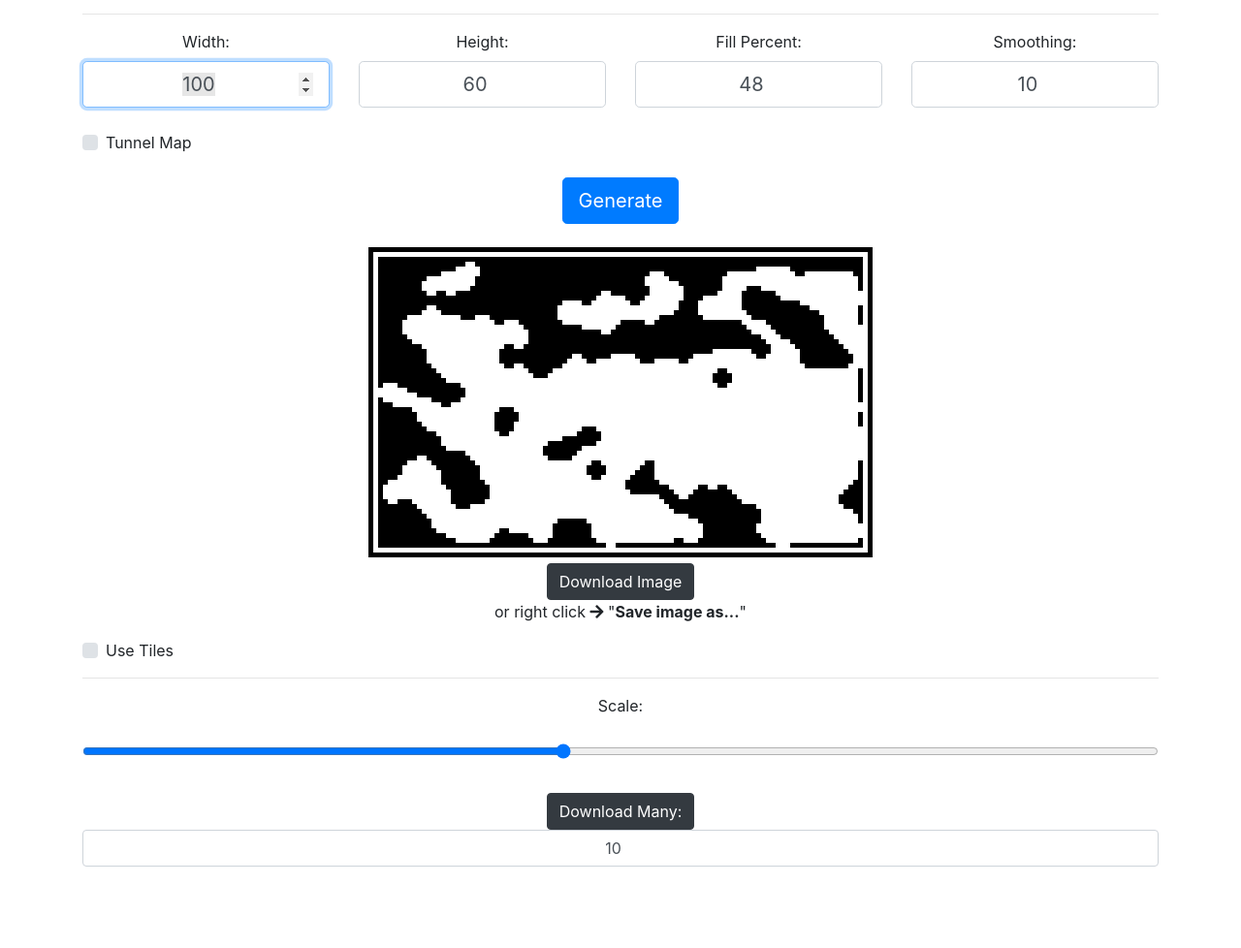
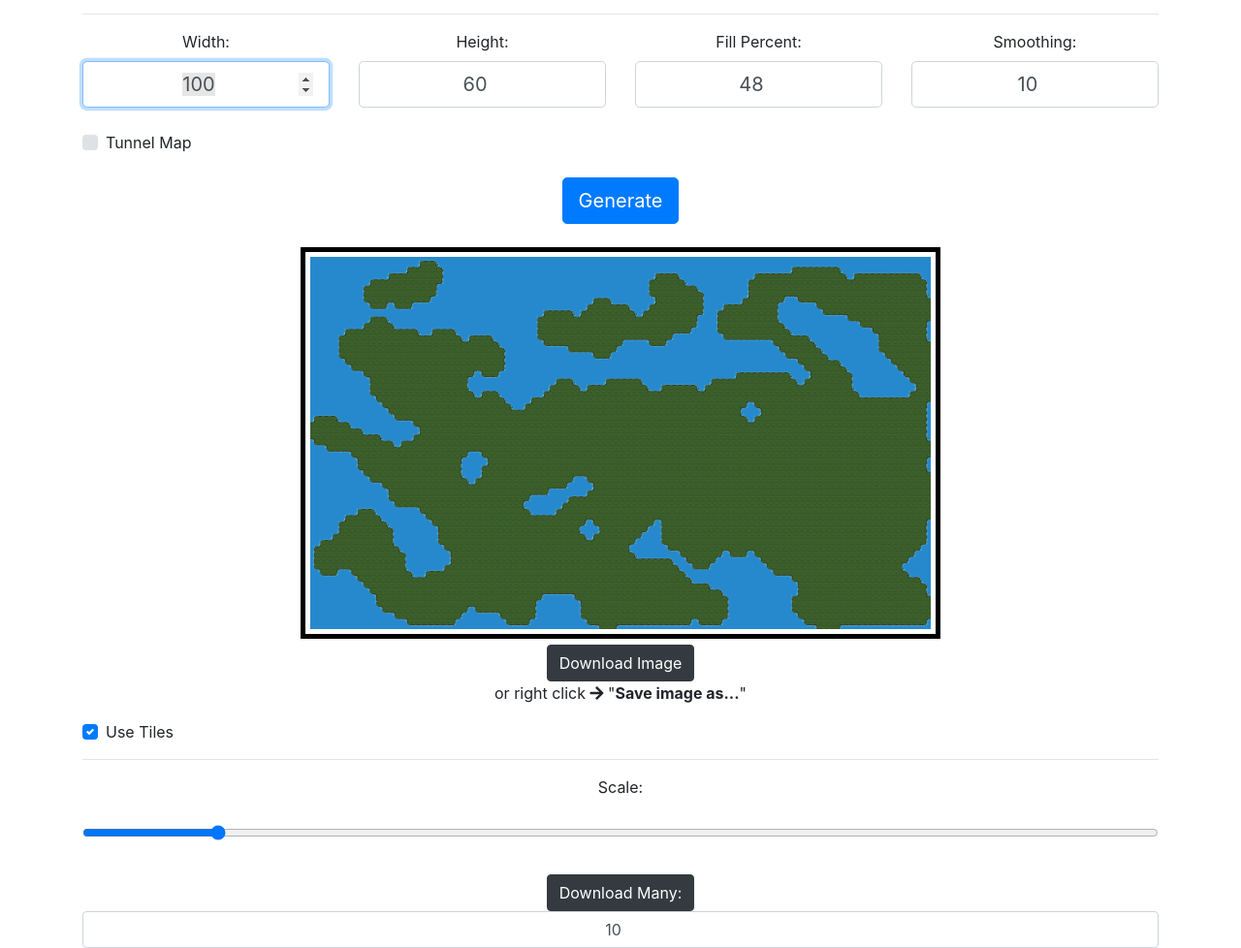
Before and after one commit to justingolden21/map-generator, a plain HTML site: page index.html in a window 1280 px wide. Shown: the part 92-1070 px from the top of the page at 97% size. Before the commit the page ends 986 px from the top, so only its background shows below. Drawn offline with nearby package versions, Linux system fonts and the light colour scheme.

Commit message:
updated defaults
default scale now smaller and default now uses sprites

```diff
--- a/index.html
+++ b/index.html
@@ -94,13 +94,13 @@
 
 
 	<div class="custom-control custom-checkbox text-left">
-		<input id="tileCheckbox" type="checkbox" class="custom-control-input">
+		<input checked id="tileCheckbox" type="checkbox" class="custom-control-input">
 		<label class="custom-control-label" for="tileCheckbox">Use Tiles</label>
 	</div>
 
 	<hr>
 	<p>Scale:</p>
-	<input id="size" class="form-control" type="range" min="1" max="10" step="1" value="5">
+	<input id="size" class="form-control" type="range" min="1" max="10" step="1" value="2">
 
 	<br>
 	<button onclick="downloadMany()" class="btn btn-dark">Download Many:</button>
--- a/scripts.js
+++ b/scripts.js
@@ -19,7 +19,8 @@ $( ()=> {
 	// initialize
 	$('.tunnel').css('display','none');
 	$('#width').select();
-	generate();
+
+	IMG.onload = generate;
 });
 
 document.onkeyup = function(evt) {
```
